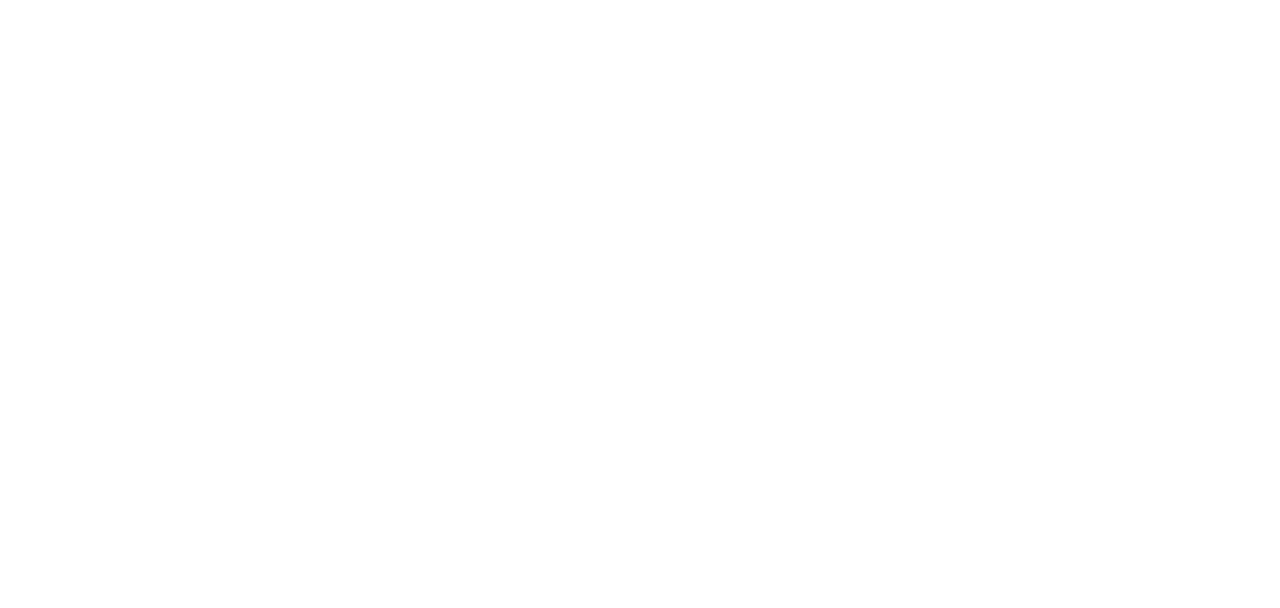
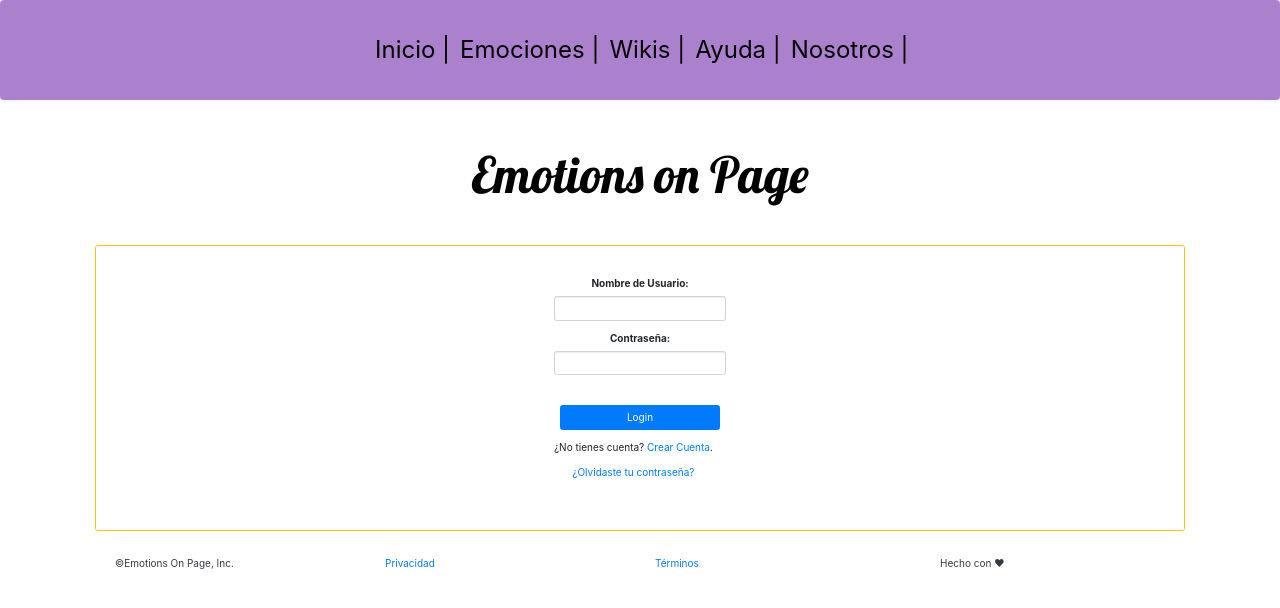
Before and after one commit to RicardoMaravilla/EmotionsOnPage, a Django app: page /login/ in a window 1280 px wide. Before the commit the part shown is empty. Shown: the top 608 px of the page. Run offline with Django 3.2, Linux system fonts and the light colour scheme; some libraries are stand-ins or nearby versions.

Commit message:
Login y emociones

```diff
--- a/EmotionsOnPage/static/css/style.css
+++ b/EmotionsOnPage/static/css/style.css
@@ -79,6 +79,8 @@ body{
     max-width: 800px;
     margin: 0 auto 60px auto;
     text-align: center;
-
-
 }
+.big-btn {
+    width: 90px;
+    height: 40px;
+}
--- a/EmotionsOnPage/templates/base.html
+++ b/EmotionsOnPage/templates/base.html
@@ -31,6 +31,35 @@
   {# CSS Bootstrap #}
   {% bootstrap_css %}
 </head>
+<nav class="navbar navbar-expand-lg ">
+  <div class="container">
+    <button class="navbar-toggler" type="button" data-toggle="collapse" data-target="#navbarSupportedContent"
+      aria-controls="navbarSupportedContent" aria-expanded="false" aria-label="Toggle navigation">
+      <ion-icon name="menu-outline"></ion-icon>
+    </button>
+
+    <div class="collapse navbar-collapse" id="navbarSupportedContent">
+      <ul class="navbar-nav col-md-9 ml-md-auto">
+        <li class="nav-item ">
+          <a class="nav-link" href="http://127.0.0.1:8000/" id="home">Inicio | </a>
+        </li>
+        <li class="nav-item">
+          <a class="nav-link" href="{% url 'emociones' %}" id="NYF">Emociones | </a>
+        </li>
+
+        <li class="nav-item">
+          <a class="nav-link" href="#" id="Wikis">Wikis | </a>
+        </li>
+        <li class="nav-item">
+          <a class="nav-link" href="#" id="wh">Ayuda | </a>
+        </li>
+        <li class="nav-item">
+          <a class="nav-link" href="#" id="Abu">Nosotros | </a>
+        </li>
+      </ul>
+    </div>
+  </div>
+</nav>
 
 {% block background %}<body class="background">{% endblock %}
   <!-- Start Header -->
--- a/EmotionsOnPage/urls.py
+++ b/EmotionsOnPage/urls.py
@@ -32,4 +32,6 @@ urlpatterns = [
     path("terms/", users_views.show_terms, name="terms"),
     path("privacy/", users_views.show_privacy, name="privacy"),
     path("test/", users_views.show_test, name="test"),
+    path("emociones/",users_views.show_emociones,name="emociones"),
+    path("Login/",users_views.show_Login,name="Login"),
 ]
--- a/users/templates/login.html
+++ b/users/templates/login.html
@@ -1,19 +1,53 @@
-{% extends "header.html" %}
-
+{% extends "base.html" %}
+{% block background %}<body class="background_6">{% endblock %}
+  {% block logo-color %}<h1 class="title_dark p-2">Emotions on Page</h1>{% endblock %}
 {% block content %}
-
 {% load crispy_forms_tags %}
 
-<!--Login-->
+<!--Login -->
+<div class="container">
+  <div class="form-row justify-content-center text-center p-5 m-3 border border-warning rounded">
+    <from method="post">
+
+      <div class="row">
+        <div class="form-group">
+          <label for="username">Nombre de Usuario:</label>
+          <input class="form-control" type="text" name="username">
+        </div>
+      </div>
+      <div class="row">
+        <div class="form-group">
+          <label for="username">Contraseña:</label>
+          <input class="form-control" type="password" name="password">
+          <br>
+          <br>
+          <button class="btn btn-primary" type="submit">Login</button>
+        </div>
+      </div>
+      <div class="row">
+          <div class="form-group">
+            <p class="text-center">¿No tienes cuenta? <a href="/register">Crear Cuenta</a>.</p>
+            <p class="text-center"><a href="/password">¿Olvidaste tu contraseña?</a></p>
+          </div>
+      </div>
+
+    </from>
+  </div>
+</div>
+
+
+<!--
 <div class="container py-5">
   <h1>Login</h1>
   <form method="POST">
     {% csrf_token %}
     {{ login_form|crispy }}
-    <button class="btn btn-primary" type="submit">Login</button>
+
   </form>
-  <p class="text-center">Don't have an account? <a href="/register">Create an account</a>.</p>
-  <p class="text-center"><a href="/password">Forgot password?</a></p>
-</div>
 
+</div>-->
 {% endblock %}
+{% block trademark %}<p class="font-weight-normal text-dark fw-bold">&#0169;Emotions On Page, Inc.</p>{% endblock %}
+{% block link1 %}<a href="{% url 'privacy' %}" class="link-info">Privacidad</a>{% endblock %}
+{% block link2 %}<a href="{% url 'terms' %}" class="link-info">Términos</a>{% endblock %}
+{% block legend %}<p class="col font-weight-normal text-dark">Hecho con &hearts;</p>{% endblock %}
--- a/users/views.py
+++ b/users/views.py
@@ -71,6 +71,12 @@ def show_privacy(request):
 def show_test(request):
 	return render(request, "test.html")
 
+def show_emociones(request):
+	return render(request, "emociones.html")
+
+def show_Login(request):
+	return render(request,"Login.html")
+
 # Agregar el cambio de password
 def change_psswd(request):
     if request.method == 'POST':
```
Also changed, not shown: EmotionsOnPage/templates/emociones.html (+31 -0 lines), EmotionsOnPage/templates/index.html (+4 -4 lines), EmotionsOnPage/static/img/ad.png (added), EmotionsOnPage/static/img/poster.jpg (added), EmotionsOnPage/static/img/zonas.jpg (added), EmotionsOnPage/templates/Login.html (deleted).
